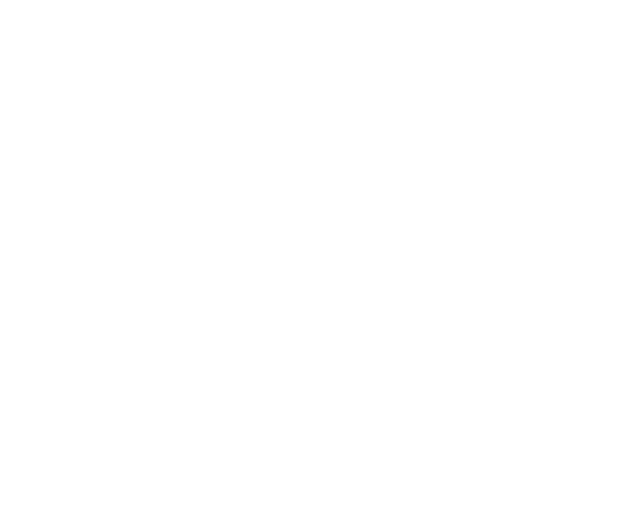
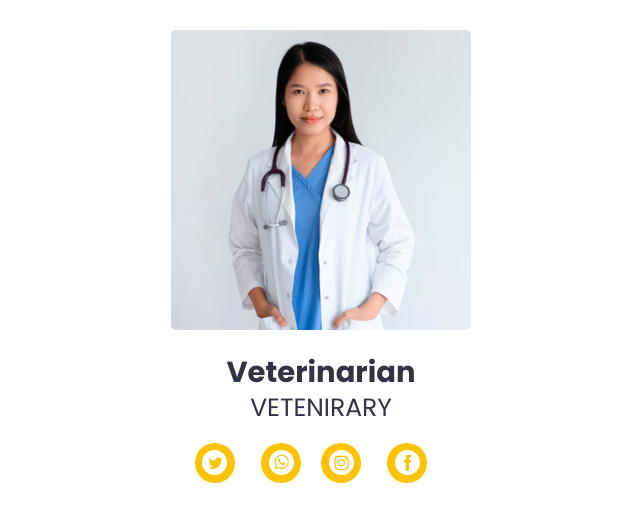
Before and after one commit to Ghani91/paw-Care, a plain HTML site: page index.html in a window 1280 px wide. Shown: the whole page, without its empty margins (299-939 px from the left). Drawn offline with Linux system fonts and the light colour scheme.

Commit message:
adding social media card

```diff
--- a/css/styles.css
+++ b/css/styles.css
@@ -245,7 +245,6 @@ a {
 /* media card */
 .media-card {
   align-items: center;
-  color: #fff;
   justify-content: center;
   margin-right: 4rem;
   overflow: visible;
@@ -273,6 +272,18 @@ a {
   height: 300px;
 }
 
+.social-media .media-card__heading {
+  font-size: 2.9rem;
+  color: #313243;
+  font-weight: 700;
+  margin-bottom: 0.5rem;
+}
+.social-media .media-card__description {
+  font-size: 2.5rem;
+  color: #313243;
+  font-weight: 400;
+  margin-bottom: 2rem;
+}
 /* blogpost-card  */
 .blogpost-card {
   max-width: 400px;
--- a/index.html
+++ b/index.html
@@ -13,5 +13,45 @@
     <link rel="stylesheet" href="css/styles.css" />
     <title>Paw-Care</title>
   </head>
-  <body></body>
+  <body>
+    <article class="media-card social-media">
+      <img
+        src="images/team1.png"
+        alt="a vaccinating dog"
+        class="media-card__image"
+      />
+      <h3 class="media-card__heading">Veterinarian</h3>
+      <p class="media-card__description">VETENIRARY</p>
+      <div class="social-media__links">
+        <span class="logo-container">
+          <img
+            src="images/twitter-icon.png"
+            alt="twitter - connecting people"
+            class="social-media__icons"
+          />
+        </span>
+
+        <span class="logo-container">
+          <img
+            src="images/whatsapps-icon.png"
+            alt="whatsapp - voive of everyone"
+            class="social-media__icons"
+          /> </span
+        ><span class="logo-container">
+          <img
+            src="images/insta-Icon.png"
+            alt="ista the beautiful platform"
+            class="social-media__icons"
+          />
+        </span>
+        <span class="logo-container">
+          <img
+            src="images/facebook-icon.png"
+            alt="ista the beautiful platform"
+            class="social-media__icons"
+          />
+        </span>
+      </div>
+    </article>
+  </body>
 </html>
```
Also changed, not shown: components/social-media-card.html (added, +39 -0 lines).
